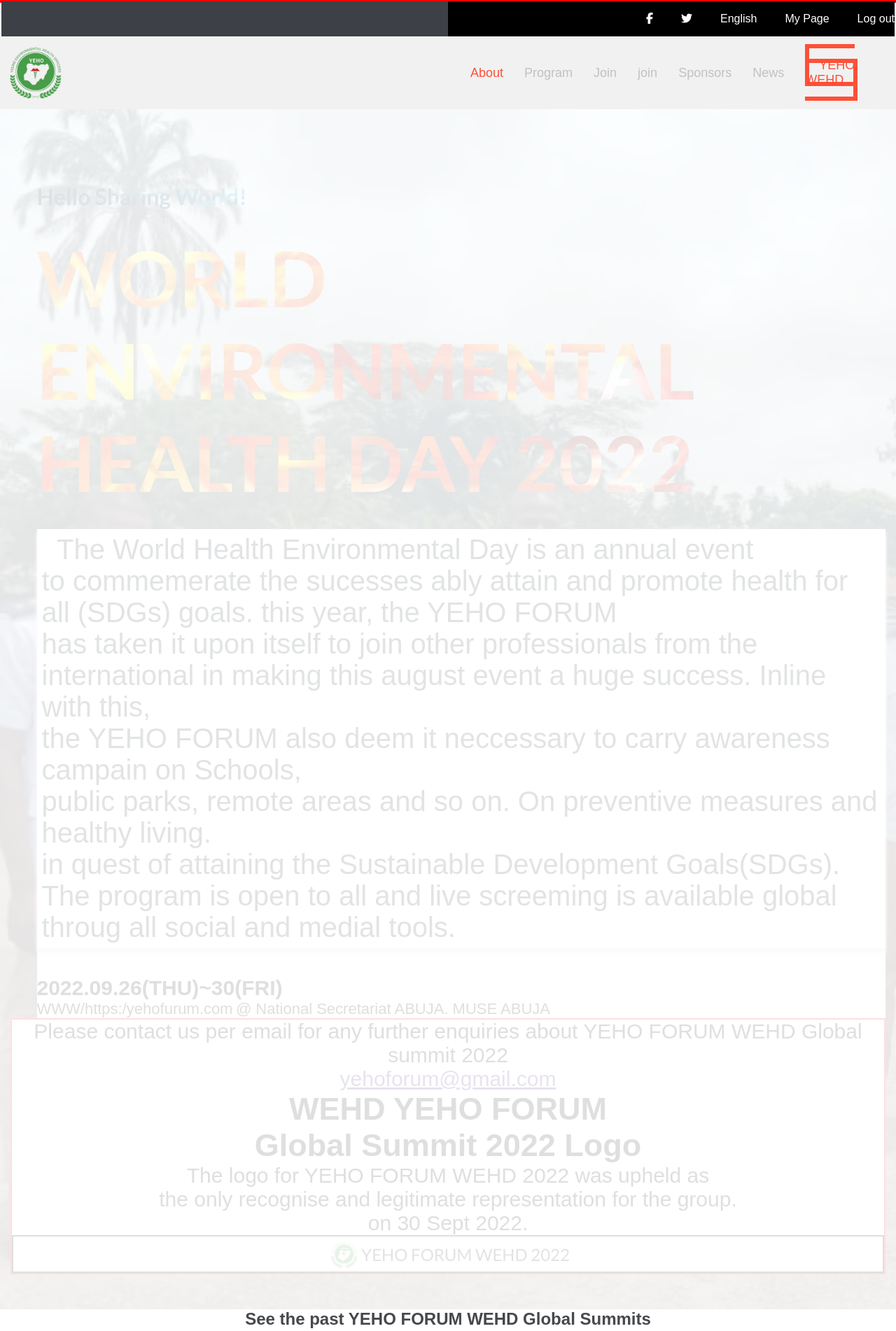
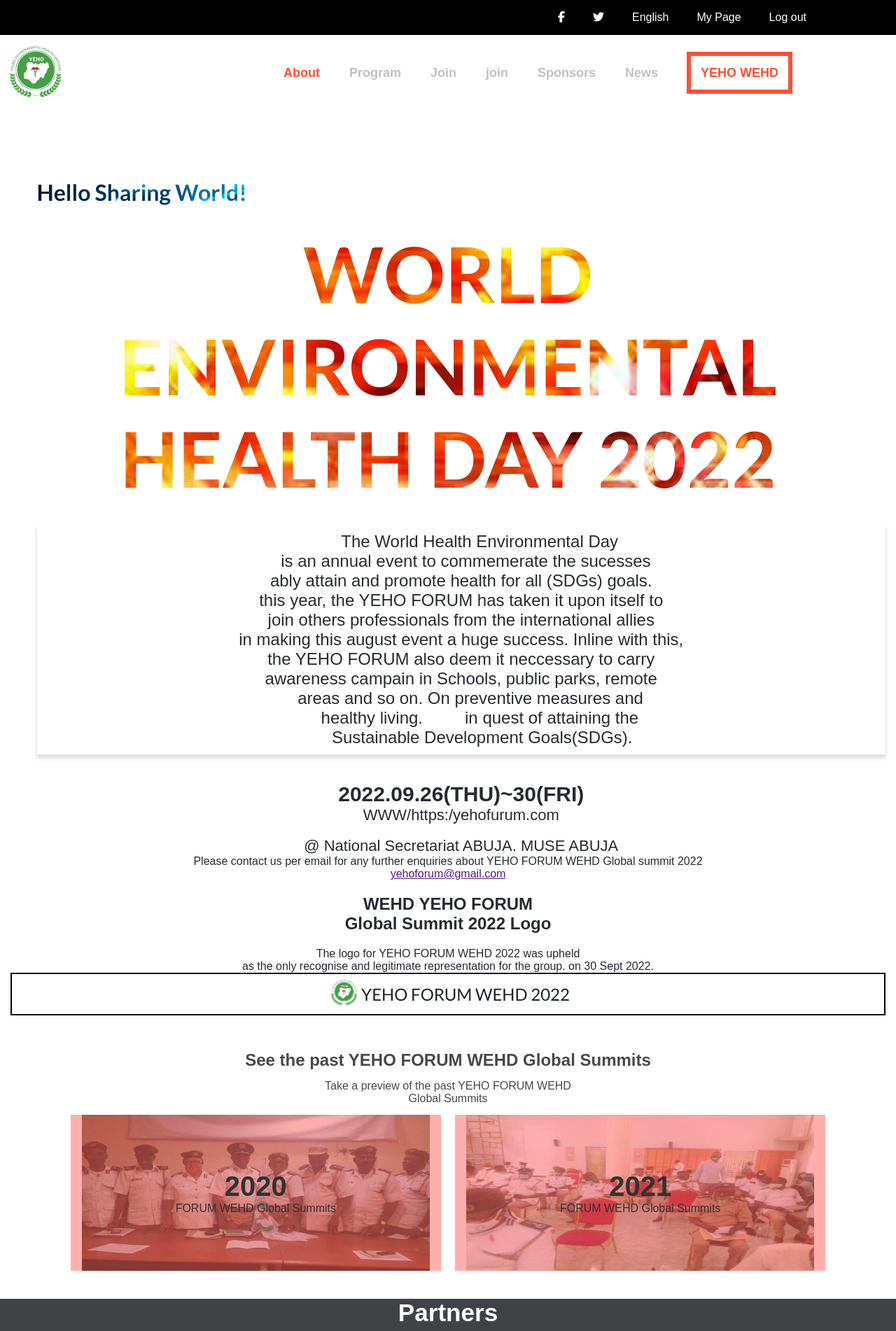
Before and after one commit to Ambrosegithub/Capstone-project1, a website: page About.html in a window 1280 px wide. Shown: the top 1902 px of the page at 70% size. Drawn offline with Linux system fonts and the light colour scheme; a web font is replaced by a local one.

Commit message:
make changes in about page.

```diff
--- a/About.html
+++ b/About.html
@@ -12,10 +12,10 @@
 <body>
     <header>
         <nav class="navBar">
-            <div class="nav-menu">
-                <span class="menu-bar1"></span>
-                <span class="menu-bar2"></span>
-                <span class="menu-bar3"></span>
+            <div class="hamburger">
+                <span class="bar"></span>
+                <span class="bar"></span>
+                <span class="bar"></span>
             </div>
             <div class="nav-container">
               <div class="nav-linkA"></div>
@@ -31,7 +31,7 @@
                         <a href="">English</a>
                     </li>
                     <li>
-                        <a href="">My Page</a>
+                        <a href="#Home-page">My Page</a>
                     </li>
                     <li>
                         <a href="">Log out</a>
@@ -52,25 +52,25 @@
                       <div class="nav-link-container">
                 <ul class="nav-links">
                     <li>
-                        <a id="about" href="./index.html">About</a>
+                        <a id="about" href="./index.html" class="link">About</a>
                     </li>
                     <li>
-                        <a href="">Program</a>
+                        <a href="" class="link">Program</a>
                     </li>
                     <li>
-                        <a href="">Join</a>
+                        <a href="" class="link">Join</a>
                     </li>
                     <li>
-                        <a href="">join</a>
+                        <a href="" class="link">join</a>
                     </li>
                     <li>
-                        <a href="">Sponsors</a>
+                        <a href="" class="link">Sponsors</a>
                     </li>
                     <li>
-                        <a href="./About.html">News</a>
+                        <a href="./About.html" class="link">News</a>
                     </li>
                     <li>
-                        <a id="nav-link-lastchild" href="">YEHO WEHD</a>
+                        <a id="nav-link-lastchild" href="" class="link">YEHO WEHD</a>
                     </li>
                 </ul>
             </div>
@@ -84,48 +84,54 @@
         <h1>WORLD <br>ENVIRONMENTAL<br>HEALTH DAY 2022</h1>
         </div>
         <div class="pages">
-        <P> &nbsp; The World Health Environmental Day is an annual event <br> to commemerate the sucesses ably attain
-            and promote health for all (SDGs) goals. this year, the YEHO FORUM <br>  has taken it upon itself to join other professionals from the international
-            in making this august event a huge success.  Inline with this,<br> the YEHO FORUM also deem it neccessary to carry awareness campain on Schools, <br> public parks, remote areas and so on. On preventive measures and healthy living. <br>
-        in quest of attaining the Sustainable Development Goals(SDGs). <br> The program is open to all and live screeming is available global throug all social and medial tools.
+        <P> &nbsp; &nbsp; &nbsp; &nbsp; The World Health Environmental Day <br> &nbsp; is an annual  event to commemerate the sucesses <br> ably attain and
+            promote health for all (SDGs) goals. <br> this year, the YEHO FORUM has taken it upon itself to <br> join others professionals from the international allies <br>
+            in making this august event a huge success.  Inline with this,<br> the YEHO FORUM also deem it neccessary to carry <br> awareness campain in Schools, public parks, remote <br> &nbsp;
+           &nbsp; areas and so on. On preventive measures and <br> &nbsp; &nbsp; &nbsp; &nbsp; healthy living.
+           &nbsp; &nbsp;&nbsp; &nbsp;&nbsp; in quest of attaining the <br>&nbsp; &nbsp;&nbsp; &nbsp;&nbsp; &nbsp;Sustainable Development Goals(SDGs).
         </P>
            <h2>2022.09.26(THU)~30(FRI)</h2>
-           <small>WWW/https:/yehofurum.com</small>
-           <small>@ National Secretariat ABUJA. MUSE ABUJA</small>
+           <small class="small-text">WWW/https:/yehofurum.com</small> <br>
+           <small class="small-text">@ National Secretariat ABUJA. MUSE ABUJA</small>
         </div>
         <div class="contact">
-            <p>Please contact us per email for any further enquiries
-                about YEHO FORUM WEHD Global summit 2022 <br>
+            <p>Please contact us per email for any further enquiries about YEHO FORUM WEHD Global summit 2022 <br>
                 <a href="">yehoforum@gmail.com</a>
             </p>
             <h2>WEHD YEHO FORUM <br>
                 Global Summit 2022 Logo</h2>
-                <p>The logo for YEHO FORUM WEHD 2022 was upheld as <br>
-                    the only recognise and legitimate representation for the group. <br>
-                    on 30 Sept 2022.
+                <p id="logo">The logo for YEHO FORUM WEHD 2022 was upheld <br> as the only recognise and legitimate representation for the group. on 30 Sept 2022.
                 </p>
                 <div id="yeho-logo-cont">
-                <img id="yeho-logo" src="./images/IMG-header-removebg-preview.png"
-                alt="YEHO FORUM LOGO"/>
+                <a href="#Home-page"><img id="yeho-logo" src="./images/IMG-header-removebg-preview.png"
+                alt="YEHO FORUM LOGO"/></a>
                 <span>YEHO FORUM WEHD 2022</span>
             </div>
         </div>
         </section>
     </main>
+
+    <!-- the about event section  -->
     <main>
       <section class="program-section">
         <div class="programe-container">
             <h2>See the past YEHO FORUM WEHD Global Summits</h2>
             <p>Take a preview of the past YEHO FORUM WEHD <br> Global Summits</p>
             <div class="past-events">
-                <div id="event2020">
-                    <h2 class="event2020">2020</h2>
-                    <small class="event2020">@2020 YEHO FORUM WEHD Global Summits</small>
+                <div class="event2020">
+                    <img class="event-img" src="./images/grp6.jpg" alt="">
+                  <div class="info">
+                    <h1>2020</h1>
+                    <p class="text-white">FORUM WEHD Global Summits</p>
                 </div>
-                <div id="event2021">
-                    <h2 class="event2021">2021</h2>
-                    <small class="event2021">@2021 YEHO FORUM WEHD Global Summits</small>
                 </div>
+                <div class="event2020">
+                  <img class="event-img" src="./images/grp5.jpg" alt="">
+                <div class="info">
+                  <h1>2021</h1>
+                  <p class="text-white">FORUM WEHD Global Summits</p>
+              </div>
+              </div>
             </div>
         </div>
     </section>
@@ -135,22 +141,22 @@
         <div class="partner-heading"><h3>Partners</h3></div>
         <div class="partner-container">
           <div class="partners-logo">
-            <img src="./images/worldbank.png" alt="" />
+            <img src="./images/worldbank.png" alt="partner logo" />
           </div>
           <div class="partners-logo">
-            <img src="./images/xbox-logo.png" alt="" />
+            <img src="./images/xbox-logo.png" alt="partner logo" />
           </div>
           <div class="partners-logo">
-            <img src="./images/EU.png" alt="" />
+            <img src="./images/EU.png" alt="partner logo" />
           </div>
           <div class="partners-logo">
-            <img src="./images/ps-logo.png" alt="" />
+            <img src="./images/ps-logo.png" alt="partner logo" />
           </div>
           <div class="partners-logo">
-            <img src="./images/partner1.png" alt="" />
+            <img src="./images/partner1.png" alt="partner logo" />
           </div>
           <div class="partners-logo">
-            <img src="./images/WTO.png" alt="" />
+            <img src="./images/WTO.png" alt="partner logo" />
             <h4>WTO</h4>
           </div>
         </div>
@@ -168,7 +174,7 @@
         <div>
           <h6>@2022 World Environmental Health Day summit</h6>
           <p>
-            Lorem ipsum, dolor sit amet consectetur adipisicing elit.
+            Sanitas Sanititis. <br> Omina sanitas
           </p>
         </div>
       </div>
--- a/about.css
+++ b/about.css
@@ -17,60 +17,102 @@
 #img-header {
   width: 200px;
   height: 200px;
+  display: none;
 }
 
-.nav-menu {
+.hamburger {
   display: block;
   cursor: pointer;
+  color: rgba(225, 170, 6, 0.9);
   margin: 20px;
+  z-index: 1;
 }
 
-.menu-bar1,
-.menu-bar2,
-.menu-bar3 {
+.bar {
   display: block;
-  background-color: #333;
-  width: 35px;
-  height: 5px;
+  z-index: 1;
+  width: 30px;
+  height: 3px;
   margin: 6px 0;
+  -webkit-transition: all 1s ease-in-out;
+  transition: all 1s ease-in-out;
+  background-color: rgba(225, 170, 6, 0.9);
 }
 
-.menu-bar1.active {
-  transform: translateY(8px);
-  transform: rotate(45deg);
-  transition: all 0.3s;
+.hamburger.active .bar:nth-child(2) {
+  opacity: 0;
+  background-color: rgba(225, 170, 6, 0.9);
 }
 
-.menu-bar2.active {
-  opacity: 0;
+.hamburger.active .bar:nth-child(1) {
+  transform: translateY(8px) rotate(45deg);
+  background-color: rgba(225, 170, 6, 0.9);
 }
 
-.menu-bar3.active {
-  transform: translateY(-8px);
-  transform: rotate(-45deg);
-  transition: all 0.3s;
+.hamburger.active .bar:nth-child(3) {
+  transform: translateY(-8px) rotate(-45deg);
+  background-color: rgba(225, 170, 6, 0.9);
 }
 
 .nav-branding,
 .nav-container,
 .nav-link-container {
+  display: flex;
+}
+
+.Home-page {
+  opacity: 1;
+  height: auto;
+  width: 100%;
+  padding: 30px 15px;
+  z-index: -20;
+}
+
+.nav-links {
+  display: flex;
+  justify-content: center;
+  align-items: center;
+  position: fixed;
+  left: -100%;
+  flex-direction: column;
+  text-align: start;
+  transition: 1s;
+  color: #fff;
+  background-color: rgb(0, 0, 0);
+  backdrop-filter: blur(30px);
+  height: 90%;
+  width: 100%;
+  padding-top: 0;
+}
+
+.nav-logo {
   display: none;
 }
 
 .nav-link {
-  background-color: #000;
+  display: none;
 }
 
-.Home-page {
-  background-image: url(./images/grouppix.jpeg);
-  background-repeat: no-repeat;
-  background-size: cover;
-  background-color: rgba(199, 199, 199, 1);
-  opacity: 0.12;
-  height: auto;
-  width: 100%;
-  padding: 30px 15px;
-  z-index: -20;
+.nav-links.active {
+  left: 0;
+}
+
+.nav-links a {
+  text-decoration: none;
+  color: #fff;
+  text-align: start;
+  border: 1px solid#fff;
+  margin-left: 0;
+  font: 25px;
+  font-weight: 700;
+}
+
+.nav-links li {
+  list-style: none;
+  text-align: start;
+  margin-top: 20px;
+  margin-left: 0;
+  font-size: 30px;
 }
 
 .home-text {
@@ -95,18 +137,31 @@
   width: 94%;
 }
 
+.contact p {
+  font-size: 16px;
+}
+
+.contact h2 {
+  font-size: 24px;
+  margin: 20px;
+}
+
+.logo {
+ font-size: 14px;
+}
+
 .home-text h1 {
   background-image: url(images/oreclor.jpg);
   font-family: "Lato", sans-serif;
   font-size: 2.5rem;
   font-weight: 700;
+  color: #ec5242;
   background-repeat: no-repeat;
   background-position: 20% 20%;
   background-size: cover;
-  -webkit-text-fill-color: rgb(0 0 0 / 0%);
+  -webkit-text-fill-color: rgb(0 0 0 / 1%);
   -webkit-background-clip: text;
   background-clip: text;
-  color: transparent;
   margin: 30px 3%;
   width: 94%;
   z-index: 10;
@@ -118,28 +173,39 @@
 }
 
 .pages p {
-  border: 2px solid #fff;
   margin: 20px 0;
-  color: #1a2628;
-  padding: 5px;
+  color: #272a31;
+  background-color: #fff;
   box-shadow: 0 5px 5px rgba(222, 222, 222, 0.82), 0 5px 5px rgba(222, 222, 222, 0.82);
-  font-size: 22px;
-  font-weight: 400;
+  font-size: 20px;
+  z-index: 100;
+  width: 100%;
+  padding: 10px 50px;
+  display: flex;
+  justify-content: center;
+  align-items: center;
+  text-align: center;
 }
 
 .pages h2 {
   font-size: 30px;
   margin-top: 40px;
   width: 100%;
+  color: #272a31;
+  text-align: center;
+  background-color: #fff;
 }
 
-small {
+.small-text {
   font-size: 22px;
-}
-
-.program-section {
-  background-attachment: fixed;
-  background-size: cover;
+  text-align: center;
+  background-color: #fff;
+  color: #272a31;
+  width: 100%;
+  display: flex;
+  justify-content: center;
+  align-items: center;
+  z-index: 1000;
 }
 
 .contact {
@@ -148,6 +214,7 @@
   text-align: center;
   z-index: 1000;
   font-size: 30px;
+  color: #272a31;
 }
 
 #yeho-logo-cont {
@@ -469,66 +536,54 @@
   display: none;
 }
 
-/* about.html style */
-
-.event2017 {
-  background-image: url(./images/grp1.jpg);
-  background-repeat: no-repeat;
-  width: 100%;
-  height: 300px;
-}
-
-.event2018 {
-  background-image: url(./images/grp2.jpg);
-  background-repeat: no-repeat;
-  width: 100%;
-  height: 300px;
-}
-
-.event2019 {
-  background-image: url(./images/grp3.jpg);
-  background-repeat: no-repeat;
-  width: 100%;
-  height: 300px;
+.past-events {
+  display: flex;
+  flex-direction: column;
+  gap: 20px;
 }
 
 .event2020 {
-  background-image: url(./images/grp6.jpg);
-  background-repeat: no-repeat;
-  width: 100%;
-  height: 300px;
+  position: relative;
+  opacity: 0.8;
 }
 
-.event2021 {
-  background-image: url(./images/grp5.jpg);
-  background-repeat: no-repeat;
+.event-img {
+  position: absolute;
+  top: 0;
+  bottom: 0;
+  left: 0;
+  display: block;
+  overflow: hidden;
+  z-index: -1;
+  height: 100%;
   width: 100%;
-  height: 300px;
 }
 
-.past-events {
-  background-color: #fff;
-  display: flex;
-  flex-direction: column;
-  gap: 10px;
+.event2020 img {
+  width: 94%;
+  margin: 0 3%;
+}
+
+.info {
+  text-align: center;
+  color: #000;
+  padding: 80px 20px;
+  background: rgba(255, 0, 0, 0.4);
+}
+
+.info h1 {
+  font-size: 40px;
+  font-weight: 700;
 }
 
 @media screen and (min-width: 768px) {
-  .nav-menu {
+  .hamburger {
     display: none;
   }
 
   .nav-container {
     display: block;
     width: 100%;
-    border: 2px solid red;
-  }
-
-  .nav-linkA {
-    width: 50%;
-    height: 50px;
-    float: left;
-    background-color: #3d4047;
   }
 
   #view-more {
@@ -542,11 +597,9 @@
     gap: 40px;
     background-color: #000;
     color: #fff;
-    width: 50%;
+    width: 100%;
     height: 50px;
-    padding: 100px auto;
-    float: right;
-    z-index: 1000;
+    padding: 10px 10%;
   }
 
   .nav-link a {
@@ -562,40 +615,51 @@
     list-style: none;
   }
 
-  .nav-link-container {
-    display: flex;
-    float: right;
-    justify-content: space-between;
-    width: 50%;
-  }
-
   .nav-branding {
     display: flex;
     justify-content: space-between;
     align-items: center;
     width: 100%;
-    background-color: #f1f1f1;
+    background-color: #fff;
   }
 
   .nav-logo {
-    width: 50%;
+    display: block;
+    width: 20%;
+    height: auto;
     float: left;
   }
 
   #img-header {
     width: 100px;
     height: 100px;
+    display: block;
+  }
+
+  .nav-link-container {
+    width: 78%;
+    display: flex;
+    margin: 0 auto;
+    margin-left: 2%;
+    justify-content: flex-end;
+    align-items: center;
+    float: right;
+    gap: 30px;
   }
 
   .nav-links {
     display: flex;
-    margin: 20px auto;
+    flex-direction: row;
+    margin-left: 90%;
     justify-content: flex-end;
     align-items: center;
-    float: right;
-    gap: 30px;
-    margin-left: 5%;
-    margin-right: 5%;
+    height: 0;
+    background: none;
+    width: 100%;
+  }
+
+  .hamburger {
+    display: none;
   }
 
   #nav-link-lastchild {
@@ -612,15 +676,21 @@
 
   .nav-links li {
     list-style: none;
+    margin: 0 20px;
   }
 
   .home-text h1 {
     font-size: 85px;
     font-weight: 700;
+    text-align: center;
   }
 
   .pages p {
-    font-size: 40px;
+    font-size: 24px;
+  }
+
+  .pages h1 {
+    text-align: center;
   }
 
   .events {
@@ -732,7 +802,6 @@
     background-color: #fff;
     margin-bottom: 20px;
     text-align: center;
-    border: 2px solid red;
     z-index: 1000;
   }
 
@@ -749,19 +818,22 @@
   }
 
   .past-events {
-    background-color: #fff;
     display: flex;
     flex-direction: row;
-    gap: 10px;
+    justify-content: center;
     width: 100%;
+    gap: 20px;
   }
 
-  #event2022 {
-    width: 50%;
+  .event-img {
+    width: 100px;
   }
 
-  #event2021 {
-    width: 50%;
+  .info {
+    text-align: center;
+    color: #000;
+    padding: 80px 150px;
+    background: rgba(255, 0, 0, 0.4);
   }
 }
 
--- a/style.css
+++ b/style.css
@@ -59,25 +59,6 @@
   display: flex;
 }
 
-.nav-list {
-  left: 0;
-  border: 2px solid green;
-  display: flex;
-  flex-direction: column;
-  width: 100%;
-  justify-content: center;
-  align-items: center;
-  background-color: #fff;
-}
-
-.nav-list a {
-  text-decoration: none;
-  color: #0b132b;
-}
-
-.nav-list li {
-  list-style-type: none;
-}
 
 .nav-links {
   display: flex;
@@ -232,7 +213,7 @@
 }
 
 .events span {
-  color: #da4c3b;
+  color: #ec5242;
   font-size: 30px;
 }
 
@@ -315,7 +296,7 @@
   align-items: center;
   margin-bottom: 60px;
   padding: 20px auto;
-  background: #ff4f38;
+  background: #ec5242;
   height: 100px;
   width: 70%;
   align-self: center;
@@ -331,7 +312,6 @@
   flex-direction: column;
   background-color: #faf9f9;
   gap: 24px;
-  border: #282b34 2px solid;
   padding: 0 30px;
 }
 
@@ -470,7 +450,7 @@
 }
 
 .feature-speaker small {
-  color: #ff4f38;
+  color: #ec5242;
   font-size: 14px;
   font-weight: 400;
   margin-bottom: 30px;
@@ -537,10 +517,6 @@
     display: none;
   }
 
-  .nav-list {
-    display: none;
-  }
-
   .nav-container {
     display: block;
     width: 100%;
@@ -568,20 +544,13 @@
   }
 
   #about {
-    color: #ff4f38;
+    color: #ec5242;
   }
 
   .nav-link li {
     list-style: none;
   }
 
-  /*
-  .nav-link-container {
-    display: flex;
-    justify-content: space-between;
-    width: 50%;
-  }
-*/
   .nav-branding {
     display: flex;
     justify-content: space-between;
@@ -631,7 +600,7 @@
   #nav-link-lastchild {
     padding: 14px;
     border: 6px solid #ff4f38;
-    color: #ff4f38;
+    color: #ec5242;
   }
 
   .nav-links a {
@@ -739,6 +708,20 @@
     background-image: url(./images/bg-img.jpeg);
   }
 
+  .hr-line {
+    position: relative;
+    top: -20px;
+    width: 60px;
+    height: 4px;
+    background-color: #ec5242;
+    display: block;
+    justify-content: center;
+    align-items: center;
+    margin-top: -31px;
+    text-align: center;
+    align-self: center;
+  }
+
   #footer-img {
     height: 100px;
     width: 100px;
```
Also changed, not shown: index.html (+1 -96 lines).
